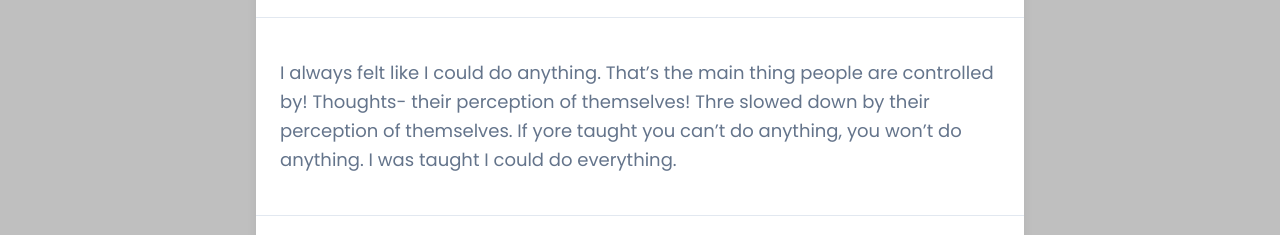
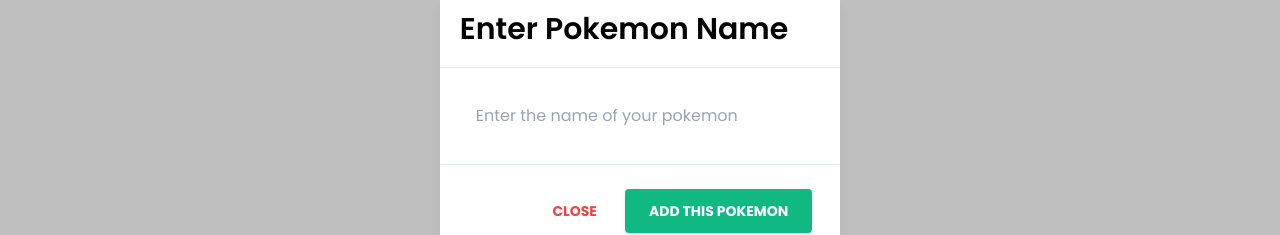
Before and after one commit to Millenmark/react-hunt-a-pokemon, a React (Vite) app: page / in a window 1280 px wide. Both pictures are taken after a click on the button "ADD POKEMON". Shown: the part 274-509 px from the top of the page. Built offline with nearby package versions, Linux system fonts and the light colour scheme; no server answers.

Commit message:
Update AddModal.jsx

```diff
--- a/src/components/AddModal.jsx
+++ b/src/components/AddModal.jsx
@@ -2,6 +2,12 @@
 
 export default function Modal() {
   const [showModal, setShowModal] = useState(false);
+
+  const handleSubmit = (e) => {
+    e.preventDefault();
+    setShowModal(false);
+  };
+
   return (
     <>
       <button
@@ -13,7 +19,10 @@
       </button>
       {showModal ? (
         <>
-          <div className="justify-center items-center flex overflow-x-hidden overflow-y-auto fixed inset-0 z-50 outline-none focus:outline-none">
+          <form
+            onSubmit={handleSubmit}
+            className="justify-center items-center flex overflow-x-hidden overflow-y-auto fixed inset-0 z-50 outline-none focus:outline-none"
+          >
             <div className="relative w-auto my-6 mx-auto max-w-3xl">
               {/*content*/}
               <div className="border-0 rounded-lg shadow-lg relative flex flex-col w-full bg-white outline-none focus:outline-none">
@@ -31,13 +40,17 @@
                 </div>
                 {/*body*/}
                 <div className="relative p-6 flex-auto">
-                  <p className="my-4 text-slate-500 text-lg leading-relaxed">
-                    I always felt like I could do anything. That’s the main
-                    thing people are controlled by! Thoughts- their perception
-                    of themselves! Thre slowed down by their perception of
-                    themselves. If yore taught you can’t do anything, you won’t
-                    do anything. I was taught I could do everything.
-                  </p>
+                  {/* <p className="my-4 text-slate-500 text-lg leading-relaxed">
+
+                  </p> */}
+                  <input
+                    className="w-full p-3"
+                    type="text"
+                    name="name"
+                    id="name"
+                    placeholder="Enter the name of your pokemon"
+                    required
+                  />
                 </div>
                 {/*footer*/}
                 <div className="flex items-center justify-end p-6 border-t border-solid border-slate-200 rounded-b">
@@ -50,15 +63,14 @@
                   </button>
                   <button
                     className="bg-emerald-500 text-white active:bg-emerald-600 font-bold uppercase text-sm px-6 py-3 rounded shadow hover:shadow-lg outline-none focus:outline-none mr-1 mb-1 ease-linear transition-all duration-150"
-                    type="button"
-                    onClick={() => setShowModal(false)}
+                    type="submit"
                   >
                     Add This Pokemon
                   </button>
                 </div>
               </div>
             </div>
-          </div>
+          </form>
           <div className="opacity-25 fixed inset-0 z-40 bg-black"></div>
         </>
       ) : null}
```
